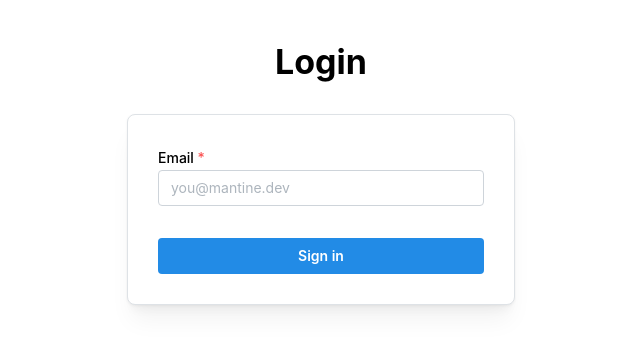
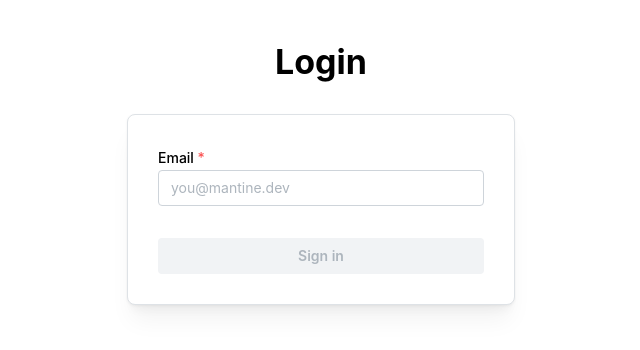
Before and after one commit to jefsamo/isw-blacklist-fe, a React (Vite) app: page /login in a window 1280 px wide. Shown: the top 350 px of the page, without its empty margins (319-959 px from the left). Built offline with nearby package versions, Linux system fonts and the light colour scheme.

Commit message:
Login refactor

```diff
--- a/src/pages/Login/Login.tsx
+++ b/src/pages/Login/Login.tsx
@@ -33,6 +33,7 @@ const Login = () => {
   const handleLoginOrSetPassword = async (
     e: React.MouseEvent<HTMLButtonElement, MouseEvent>
   ) => {
+    if (!email) return;
     e.preventDefault();
 
     try {
@@ -151,6 +152,7 @@ const Login = () => {
             handleLoginOrSetPassword(e);
           }}
           loading={isPending || isCheckingEmail}
+          disabled={email.length < 1}
         >
           Sign in
         </Button>
```
